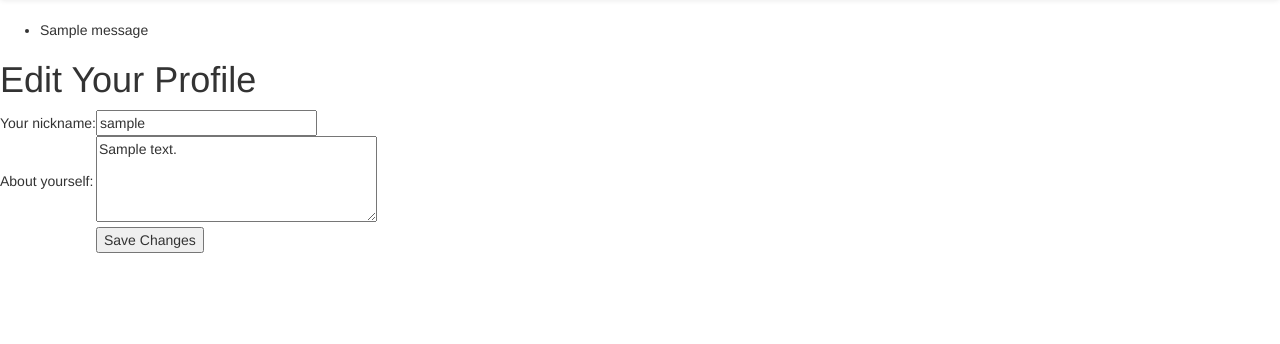
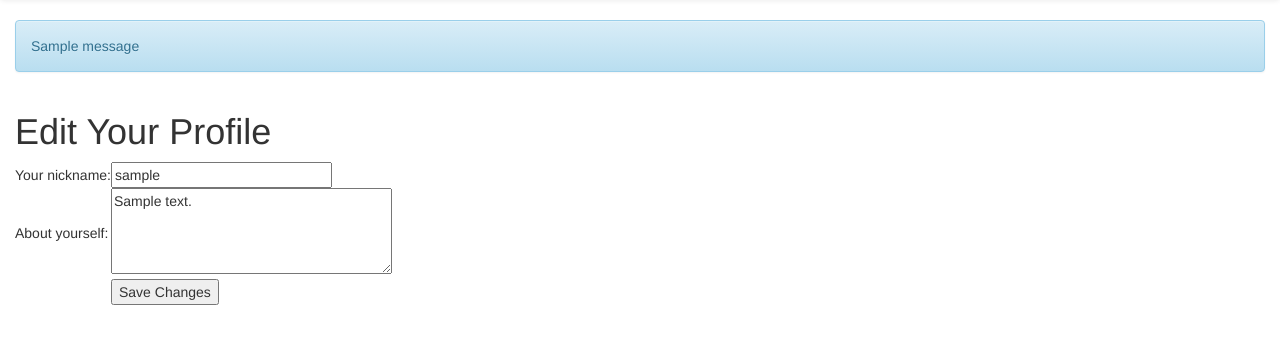
Before and after one commit to t33chong/microblog, a Flask app: page /edit/ in a window 1280 px wide. Shown: the part 52-396 px from the top of the page. Run offline with Flask 2, Linux system fonts and the light colour scheme; a user stored in the database is signed in; tables that the repository leaves empty hold one stand-in row (values such as "Sample post"); one stand-in notice (Sample message) is shown; parts of the project's set-up code (start-up, migrations or seed data) failed here and were passed over; some libraries are stand-ins or nearby versions.

Commit message:
put errors and content in containers

```diff
--- a/app/templates/base.html
+++ b/app/templates/base.html
@@ -51,15 +51,18 @@
     <section>
       {% with messages = get_flashed_messages() %}
       {% if messages %}
-      <ul>
+      <div class="container-fluid">
         {% for message in messages %}
-        <li>{{message}}</li>
+        <div class="alert alert-info">{{message}}</div>
         {% endfor %}
-      </ul>
+        </ul>
+      </div>
       {% endif %}
       {% endwith %}
-      {% block content %}
-      {% endblock %}
+      <div class="container-fluid">
+        {% block content %}
+        {% endblock %}
+      </div>
     </section>
 
     <script src="https://ajax.googleapis.com/ajax/libs/jquery/1.11.0/jquery.min.js"></script>
```
